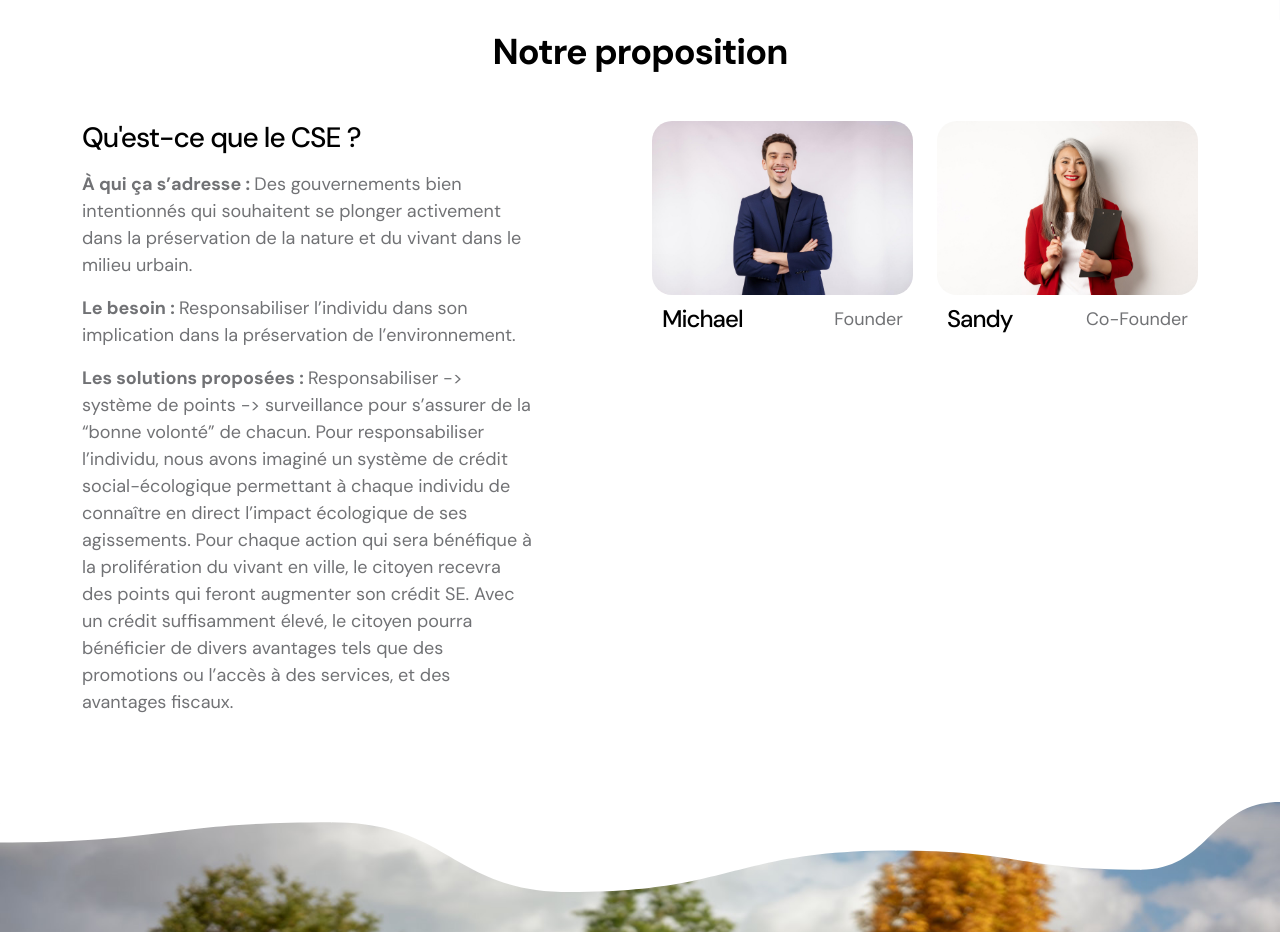
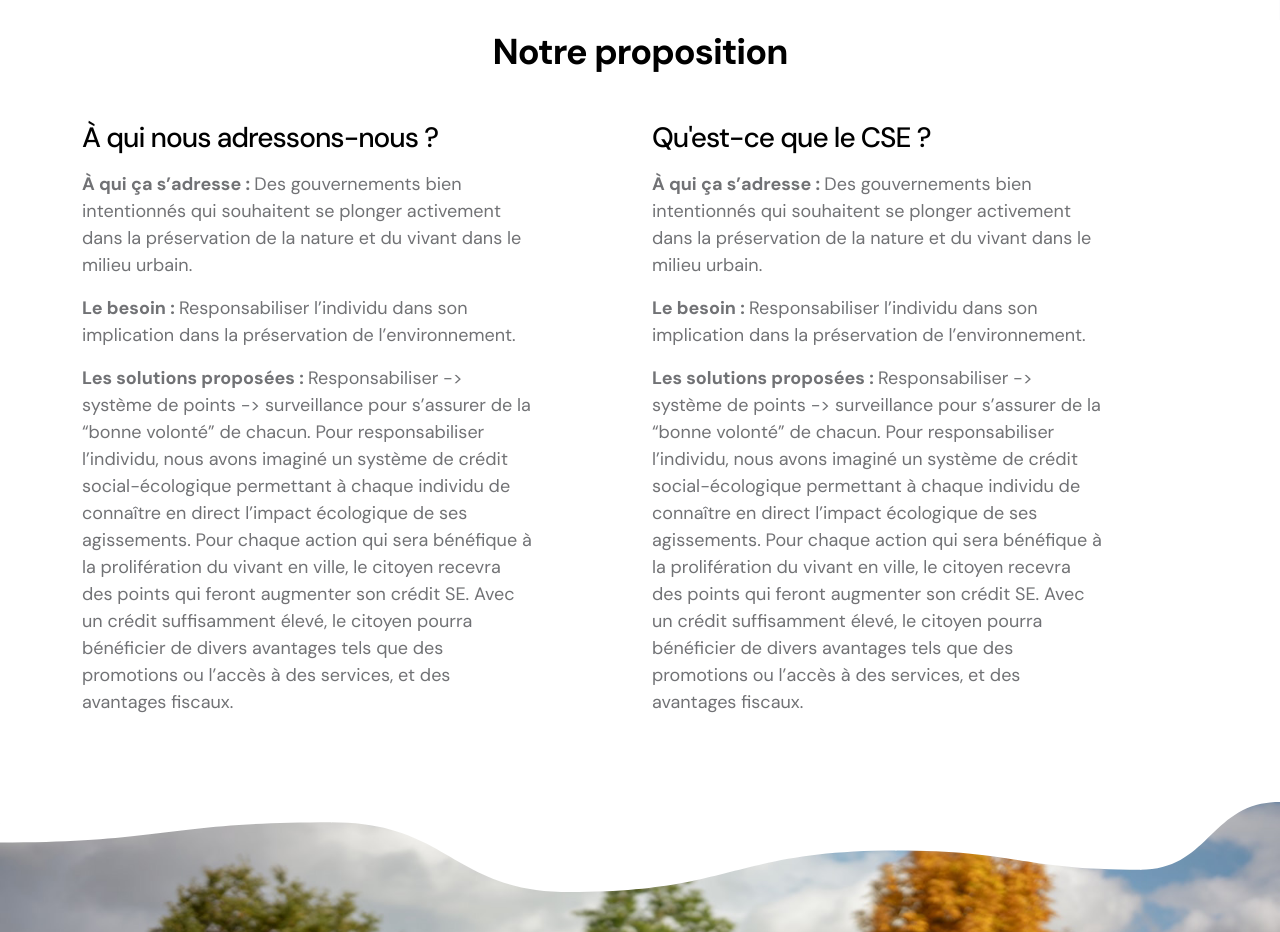
Before and after one commit to CreditSocialEcologique/website, a plain HTML site: page index.html in a window 1280 px wide. Shown: the part 780-1712 px from the top of the page. Drawn offline with Linux system fonts and the light colour scheme.

Commit message:
added right text to presentation

```diff
--- a/index.html
+++ b/index.html
@@ -202,8 +202,9 @@ https://templatemo.com/tm-587-tiya-golf-club
                             <h2 class="mb-lg-5 mb-4">Notre proposition</h2>
                         </div>
 
+                        <!-- left text -->
                         <div class="col-lg-5 col-12 me-auto mb-4 mb-lg-0">
-                            <h3 class="mb-3">Qu'est-ce que le CSE ?</h3>
+                            <h3 class="mb-3">À qui nous adressons-nous ?</h3>
 
                             <p><strong>À qui ça s’adresse : </strong>Des gouvernements bien intentionnés qui souhaitent se plonger activement dans la préservation de la nature et du vivant dans le milieu urbain.  </p>
 
@@ -220,6 +221,7 @@ https://templatemo.com/tm-587-tiya-golf-club
 
                         </div>
 
+                        <!--
                         <div class="col-lg-3 col-md-6 col-12 mb-4 mb-lg-0 mb-md-0">
                             <div class="member-block">
                                 <div class="member-block-image-wrap">
@@ -265,6 +267,26 @@ https://templatemo.com/tm-587-tiya-golf-club
                                     <p class="ms-auto">Co-Founder</p>
                                 </div>
                             </div>
+                        </div>
+                        -->
+
+                        <!-- right text -->
+                        <div class="col-lg-5 col-12 me-auto mb-4 mb-lg-0">
+                            <h3 class="mb-3">Qu'est-ce que le CSE ?</h3>
+
+                            <p><strong>À qui ça s’adresse : </strong>Des gouvernements bien intentionnés qui souhaitent se plonger activement dans la préservation de la nature et du vivant dans le milieu urbain.  </p>
+
+                            <p><strong>Le besoin : </strong>Responsabiliser l’individu dans son implication dans la préservation de l’environnement. </p>
+
+                            <p><strong>Les solutions proposées : </strong>Responsabiliser -> système de points -> surveillance pour s’assurer de la “bonne volonté” de chacun.
+
+                                Pour responsabiliser l’individu, nous avons imaginé un système de crédit social-écologique permettant à chaque individu de connaître en direct l’impact écologique de ses agissements.
+
+                                Pour chaque action qui sera bénéfique à la prolifération du vivant en ville, le citoyen recevra des points qui feront augmenter son crédit SE. Avec un crédit suffisamment élevé,
+
+                                le citoyen pourra bénéficier de divers avantages tels que des promotions ou l’accès à des services, et des avantages fiscaux.
+                            </p>
+
                         </div>
 
                     </div>
```
